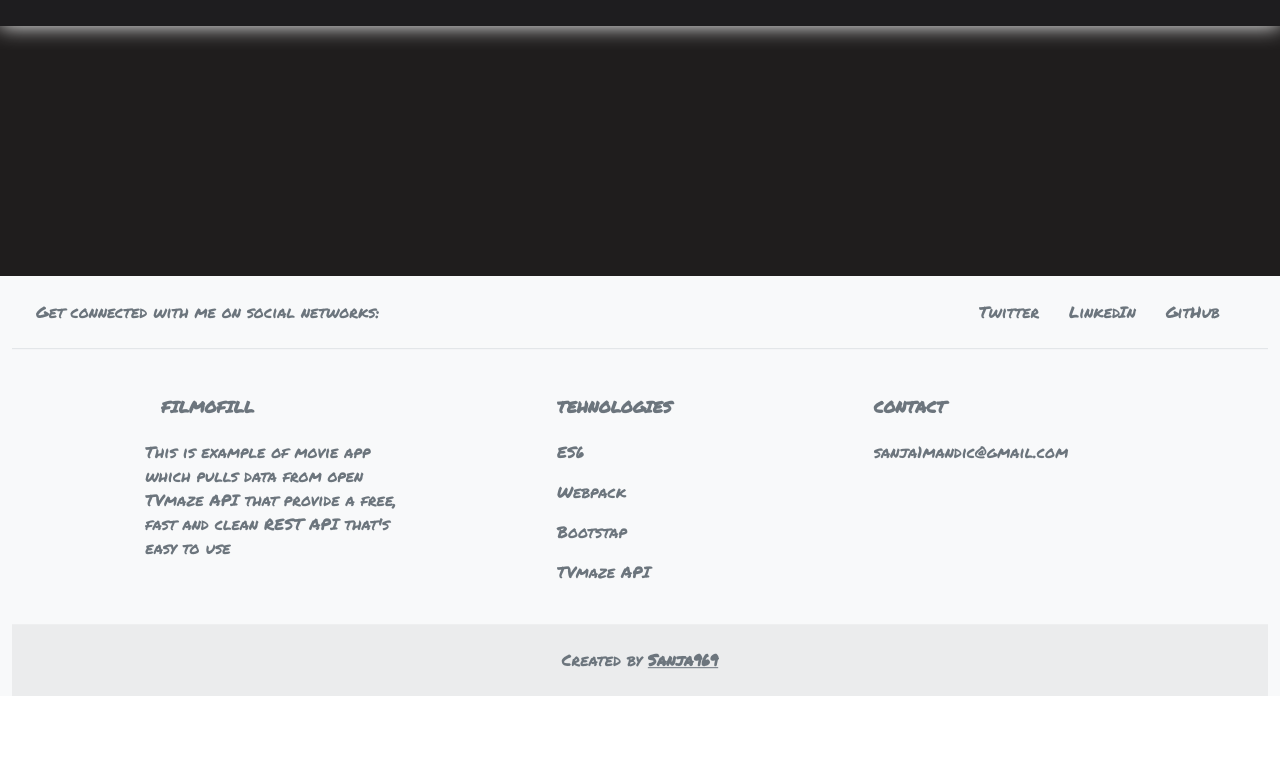
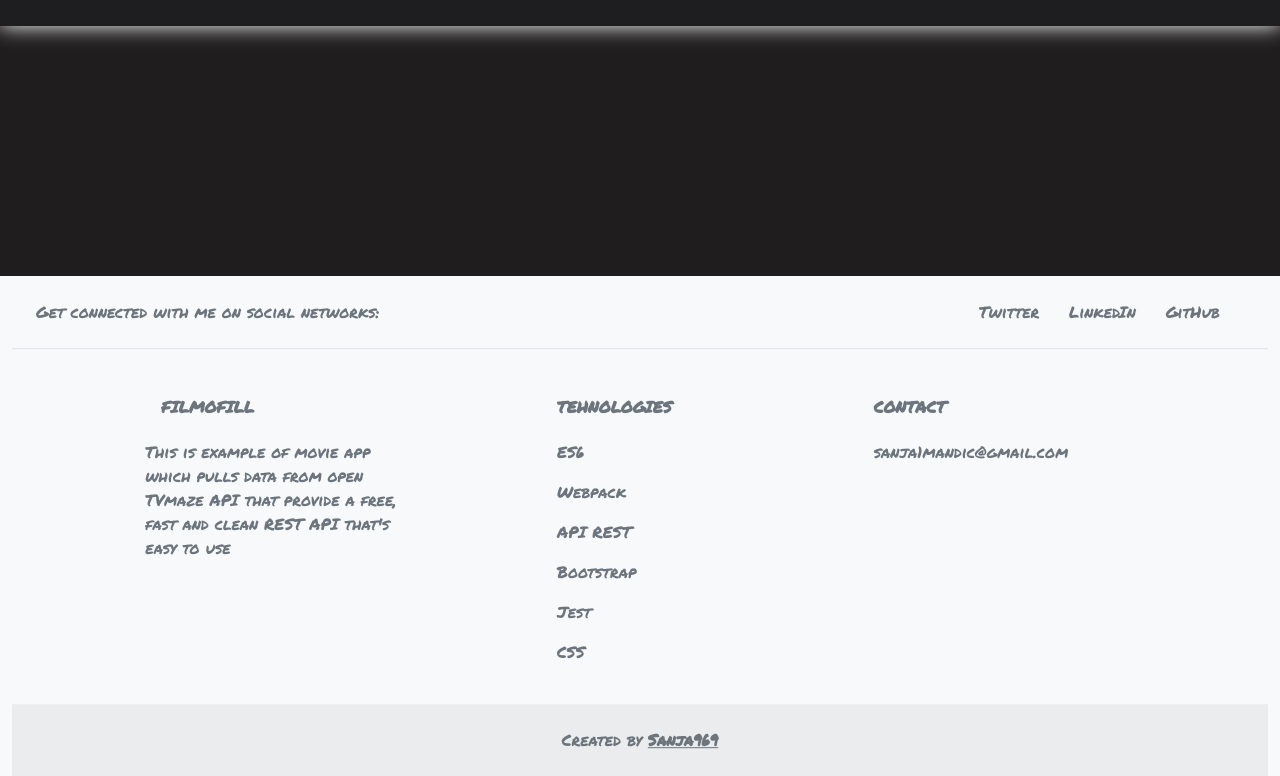
Before and after one commit to Sanja969/Wonderful-TVShows, a website built with webpack: page src/index.html in a window 1280 px wide. Shown: the part 124-900 px from the top of the page. Before the commit the page ends 820 px from the top, so only its background shows below. Built offline with nearby package versions, Linux system fonts and the light colour scheme; no server answers; some icons are missing.

Commit message:
change content in footer

```diff
--- a/src/index.html
+++ b/src/index.html
@@ -80,8 +80,11 @@
             <h6 class="text-uppercase fw-bold mb-4">Tehnologies</h6>
             <p>ES6</p>
             <p>Webpack</p>
-            <p>Bootstap</p>
-            <p>TVmaze API</p>
+            <p>API REST</p>
+            <p>Bootstrap</p>
+            <p>Jest</p>
+            <p>CSS</p>
+
           </div>
 
           <div class="col-md-3 col-lg-3 col-xl-3 mx-auto mb-md-0 mb-4">
```
Also changed, not shown: dist/index.html.
